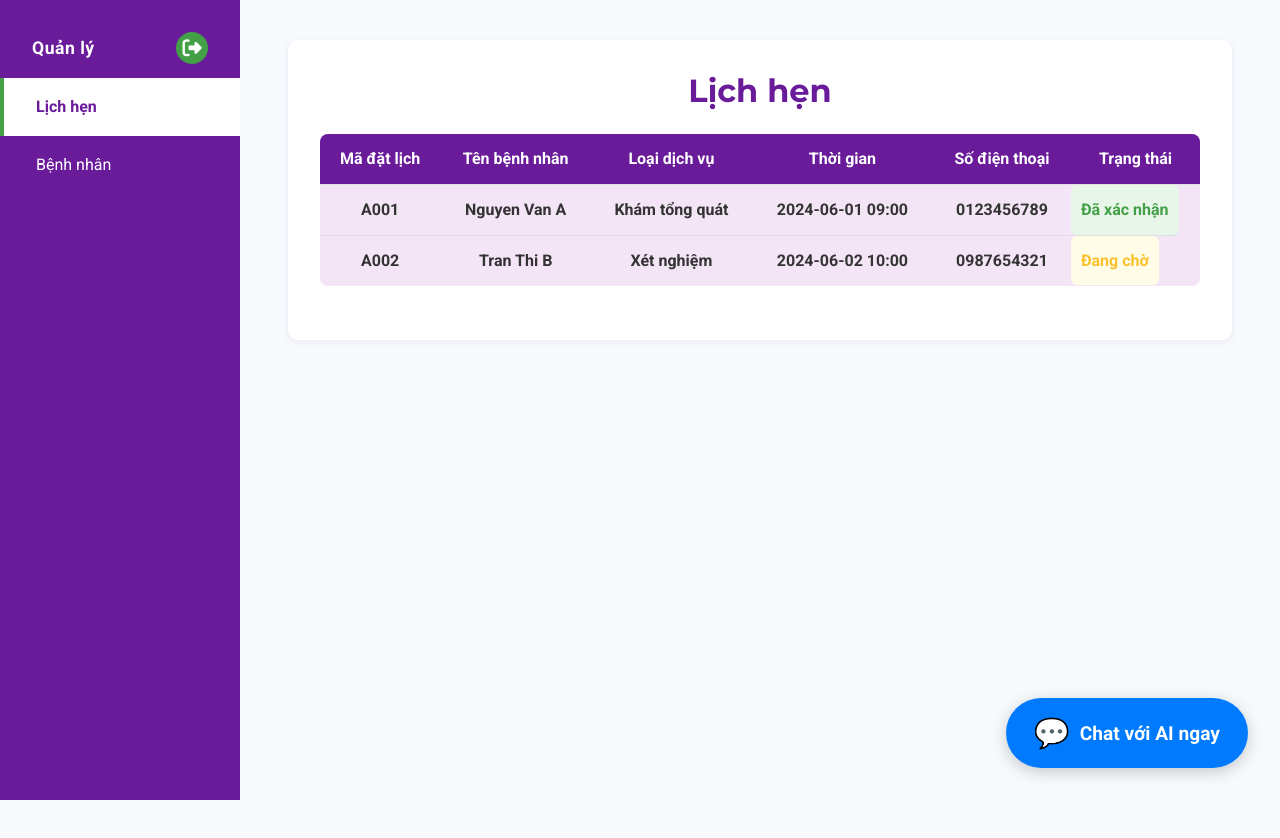
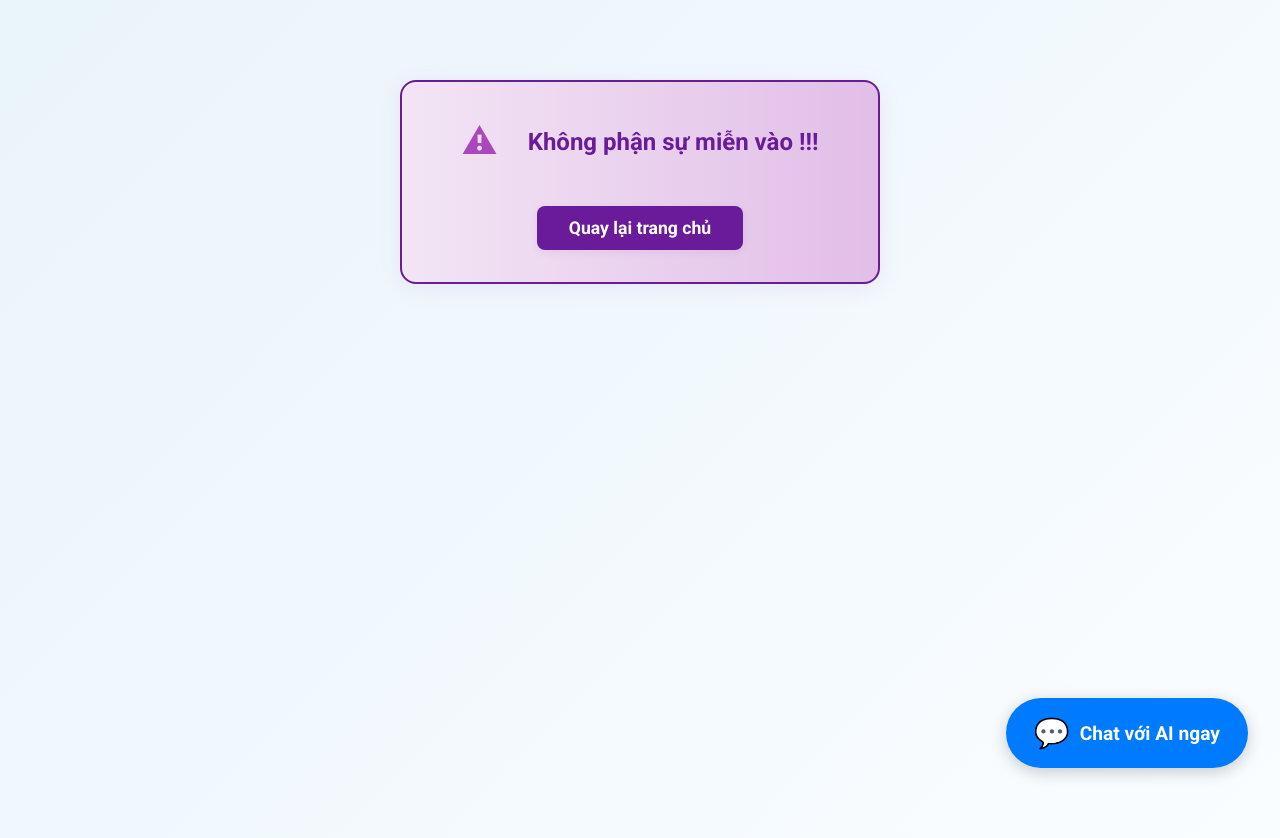
Before and after one commit to tindonknowcode77/SWP391, a React (Vite) app: page /manager in a window 1280 px wide. Shown: the top 838 px of the page. Before the commit the page ends 800 px from the top, so only its background shows below. Built offline with nearby package versions, Linux system fonts and the light colour scheme.

Commit message:
update Role Manager

```diff
--- a/src/api/auth.js
+++ b/src/api/auth.js
@@ -281,6 +281,7 @@ export const doctorcheckout =(id) =>{
     }
   });
 };
+
 export const tatcacacuser =() =>{
   return axiosClient.get('Manager/AllUsers')
 }
@@ -307,10 +308,23 @@ export const getDoctorWorkSchedule = (doctorId) => {
 // Thêm mới bác sĩ
 export const addDoctor = (data) => {
   return axiosClient.post('Manager/AddDoctor', data, {
+
+      headers: {
+        'Content-Type': 'application/json'
+      }
+    });
+  }
+
+
+
+export const taotaikhoanbasi = (data) => {
+  return axiosClient.post('/Manager/AddDoctor', data, {
+
     headers: {
       'Content-Type': 'application/json'
     }
   });
+
 }
 
 // Cập nhật thông tin bác sĩ
--- a/src/manager/manager.jsx
+++ b/src/manager/manager.jsx
@@ -2,89 +2,132 @@ import React, { useState } from 'react';
 import { useAuth } from '../context/AuthContext';
 import { useNavigate } from 'react-router-dom';
 import '../styles/Manager.css';
+import { taotaikhoanbasi } from '../api/auth';
+
+const initialForm = {
+  FullName: '',
+  Password: '',
+  Email: '',
+  Specialization: '',
+  LicenseNumber: '',
+  ExperienceYears: '',
+  Address: '',
+  Image: ''
+};
 
 const Manager = () => {
-  const { currentUser } = useAuth();
+  const { currentUser , logout } = useAuth();
   const navigate = useNavigate();
+  const [form, setForm] = useState(initialForm);
+  const [submitting, setSubmitting] = useState(false);
+  const [success, setSuccess] = useState(false);
+  const [error, setError] = useState('');
+  const [showSuccessPopup, setShowSuccessPopup] = useState(false);
   const [selected, setSelected] = useState('appointments');
-  // Placeholder states for manager data
-  const [appointments] = useState([
-    { id: 'A001', name: 'Nguyen Van A', type: 'Khám tổng quát', time: '2024-06-01 09:00', phone: '0123456789', status: 'Đã xác nhận' },
-    { id: 'A002', name: 'Tran Thi B', type: 'Xét nghiệm', time: '2024-06-02 10:00', phone: '0987654321', status: 'Đang chờ' },
-  ]);
-  const [patients] = useState([
-    { id: 'P001', name: 'Nguyen Van A', gender: 'Nam', dob: '1990-01-01', phone: '0123456789', note: 'Không dị ứng', blood: 'O', allergy: 'Không' },
-    { id: 'P002', name: 'Tran Thi B', gender: 'Nữ', dob: '1985-05-12', phone: '0987654321', note: 'Dị ứng penicillin', blood: 'A', allergy: 'Penicillin' },
-  ]);
+  const handleLogout = async () => {
+    await logout();
+    navigate('/login');
+  };
 
+  if (!currentUser || currentUser.role !== 'R002') {
+    return (
+      <div className="manager-warning-banner" style={{flexDirection: 'column', gap: '18px'}}>
+        <div style={{display: 'flex', alignItems: 'center', gap: 18}}>
+          <span className="manager-warning-icon">&#9888;</span>
+          Không phận sự miễn vào !!!
+        </div>
+        <button className="manager-warning-btn" onClick={() => navigate('/hospital')}>
+          Quay lại trang chủ
+        </button>
+      </div>
+    );
+  }
+
+  const handleChange = (e) => {
+    const { name, value } = e.target;
+    setForm((prev) => ({ ...prev, [name]: value }));
+  };
+
+  const handleSubmit = async (e) => {
+    e.preventDefault();
+    setSubmitting(true);
+    setError('');
+    setSuccess(false);
+    try {
+      await taotaikhoanbasi({
+        ...form,
+        ExperienceYears: Number(form.ExperienceYears)
+      });
+      setSubmitting(false);
+      setSuccess(true);
+      setShowSuccessPopup(true);
+      setForm(initialForm);
+    } catch (err) {
+      setSubmitting(false);
+      setError('Tạo tài khoản thất bại. Vui lòng kiểm tra lại thông tin hoặc thử lại.');
+    }
+  };
 
   return (
     <div className="manager-container">
       <aside className="manager-sidebar">
         <div className="manager-sidebar-user-row">
-          <span className="manager-sidebar-user">Quản lý</span>
-          <button className="manager-sidebar-logout-btn" title="Đăng xuất" aria-label="Đăng xuất">
+          <span className="manager-sidebar-user">{currentUser?.name || 'Quản Lý'}</span>
+          <button className="manager-sidebar-logout-btn" onClick={handleLogout} title="Đăng xuất" aria-label="Đăng xuất">
             <i className="fas fa-sign-out-alt"></i>
           </button>
         </div>
-        <ul className="manager-sidebar-menu">
-          <li className={selected === 'appointments' ? 'active' : ''} onClick={() => setSelected('appointments')}>Lịch hẹn</li>
-          <li className={selected === 'patients' ? 'active' : ''} onClick={() => setSelected('patients')}>Bệnh nhân</li>
-        </ul>
+        <span className="manager-sidebar-user" style={{marginTop: 24, fontWeight: 700, fontSize: '1.1rem', display: 'block', textAlign: 'center'}}>Tạo tài khoản bác sĩ</span>
       </aside>
       <main className="manager-main">
-        {selected === 'appointments' && (
-          <div className="manager-content">
-            <h2 className="manager-table-title">Lịch hẹn</h2>
-            <div className="manager-appointments-table-wrapper">
-              <table className="manager-appointments-table">
-                <thead>
-                  <tr>
-                    <th>Mã đặt lịch</th>
-                    <th>Tên bệnh nhân</th>
-                    <th>Loại dịch vụ</th>
-                    <th>Thời gian</th>
-                    <th>Số điện thoại</th>
-                    <th>Trạng thái</th>
-                  </tr>
-                </thead>
-                <tbody>
-                  {appointments.map((item, idx) => (
-                    <tr key={item.id || idx} className="manager-appointment-row">
-                      <td>{item.id}</td>
-                      <td>{item.name}</td>
-                      <td>{item.type}</td>
-                      <td>{item.time}</td>
-                      <td>{item.phone}</td>
-                      <td className={`manager-status-badge manager-status-${item.status.replace(/\s/g, '').toLowerCase()}`}>{item.status}</td>
-                    </tr>
-                  ))}
-                </tbody>
-              </table>
+        <div className="manager-content" style={{maxWidth: 500, margin: '0 auto'}}>
+          <h2 className="manager-table-title">Tạo tài khoản bác sĩ</h2>
+          <form className="manager-register-form" onSubmit={handleSubmit} autoComplete="off">
+            <div className="manager-form-group">
+              <label htmlFor="FullName">Họ và tên Bác Sĩ</label>
+              <input type="text" id="FullName" name="FullName" value={form.FullName} onChange={handleChange} required />
             </div>
-          </div>
-        )}
-        {selected === 'patients' && (
-          <div className="manager-content">
-            <h2 className="manager-table-title">Bệnh nhân</h2>
-            <div className="manager-patient-list">
-              {patients.map((p) => (
-                <div className="manager-patient-card" key={p.id}>
-                  <div className="manager-patient-info">
-                    <div className="manager-patient-avatar"><i className="fas fa-user-injured"></i></div>
-                    <div className="manager-patient-details">
-                      <div className="manager-patient-row"><span className="manager-patient-label">Tên:</span> {p.name}</div>
-                      <div className="manager-patient-row"><span className="manager-patient-label">Giới tính:</span> {p.gender}</div>
-                      <div className="manager-patient-row"><span className="manager-patient-label">Ngày sinh:</span> {p.dob}</div>
-                      <div className="manager-patient-row"><span className="manager-patient-label">SĐT:</span> {p.phone}</div>
-                      <div className="manager-patient-row"><span className="manager-patient-label">Nhóm máu:</span> {p.blood}</div>
-                      <div className="manager-patient-row"><span className="manager-patient-label">Ghi chú:</span> {p.note}</div>
-                      <div className="manager-patient-row"><span className="manager-patient-label">Dị ứng:</span> {p.allergy}</div>
-                      <button className="manager-action-btn" style={{marginTop: 8}}>Xem chi tiết</button>
-                    </div>
-                  </div>
-                </div>
-              ))}
+            <div className="manager-form-group">
+              <label htmlFor="Password">Mật khẩu</label>
+              <input type="password" id="Password" name="Password" value={form.Password} onChange={handleChange} required />
+            </div>
+            <div className="manager-form-group">
+              <label htmlFor="Email">Email</label>
+              <input type="email" id="Email" name="Email" value={form.Email} onChange={handleChange} required />
+            </div>
+            <div className="manager-form-group">
+              <label htmlFor="Specialization">Chuyên khoa</label>
+              <input type="text" id="Specialization" name="Specialization" value={form.Specialization} onChange={handleChange} required />
+            </div>
+            <div className="manager-form-group">
+              <label htmlFor="LicenseNumber">Số giấy phép hành nghề</label>
+              <input type="text" id="LicenseNumber" name="LicenseNumber" value={form.LicenseNumber} onChange={handleChange} required />
+            </div>
+            <div className="manager-form-group">
+              <label htmlFor="ExperienceYears">Số năm kinh nghiệm</label>
+              <input type="number" id="ExperienceYears" name="ExperienceYears" value={form.ExperienceYears} onChange={handleChange} min="0" required />
+            </div>
+            <div className="manager-form-group">
+              <label htmlFor="Address">Địa chỉ</label>
+              <input type="text" id="Address" name="Address" value={form.Address} onChange={handleChange} required />
+            </div>
+            <div className="manager-form-group">
+               <label>Ảnh (URL)</label>
+              <input type="text" id="Image" name="Image" value={form.Image} onChange={handleChange} required />
+            </div>
+            {error && <div className="manager-form-error">{error}</div>}
+            {success && <div className="manager-form-success">Tạo tài khoản thành công!</div>}
+            <button className="manager-action-btn" type="submit" disabled={submitting} style={{width: '100%', marginTop: 18}}>
+              {submitting ? 'Đang tạo...' : 'Tạo tài khoản bác sĩ'}
+            </button>
+          </form>
+        </div>
+        {showSuccessPopup && (
+          <div className="manager-success-popup-overlay">
+            <div className="manager-success-popup">
+              <div className="manager-success-icon"><i className="fas fa-check-circle"></i></div>
+              <div className="manager-success-message">Bạn đã tạo tài khoản bác sĩ thành công</div>
+              <button className="manager-success-close-btn" onClick={() => setShowSuccessPopup(false)}>Đóng</button>
             </div>
           </div>
         )}
```
